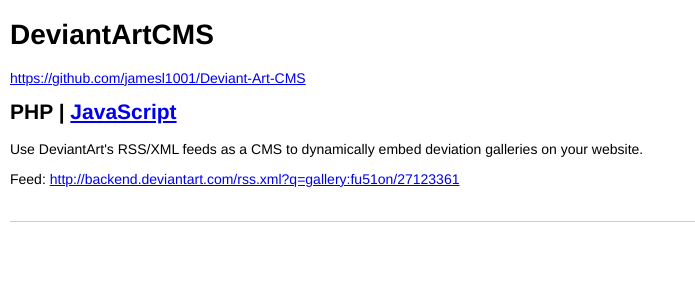
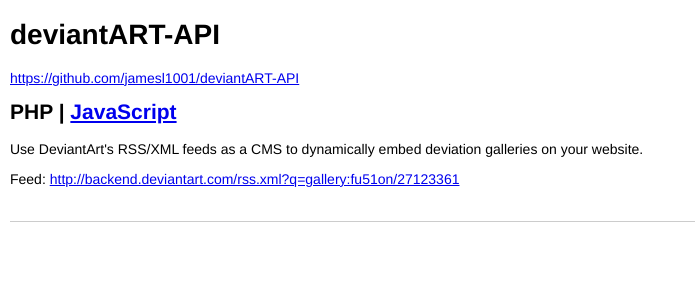
Before and after one commit to jamesl1001/deviantART-API, a PHP site: page / in a window 1280 px wide. Shown: the top 300 px of the page, without its empty margins (0-695 px from the left). Run offline with PHP 8.4, Linux system fonts and the light colour scheme; data that the repository does not hold is empty.

Commit message:
Update URL, title and meta description

```diff
--- a/index.php
+++ b/index.php
@@ -2,14 +2,14 @@
 <html>
 <head>
     <meta charset="utf-8">
-    <meta name="description" content="How to utilise DeviantArt's feeds as a CMS"/>
+    <meta name="description" content="Use DeviantArt's RSS/XML feeds as a CMS to dynamically embed deviation galleries on your website"/>
     <meta name="author" content="James Alexander Lee"/>
-    <title>DeviantArtCMS</title>
+    <title>deviantART-API</title>
     <link rel="stylesheet" type="text/css" href="styles.css" />
 </head>
 <body>
-    <h1>DeviantArtCMS</h1>
-    <p><a href="https://github.com/jamesl1001/Deviant-Art-CMS" target="_blank">https://github.com/jamesl1001/Deviant-Art-CMS</a></p>
+    <h1>deviantART-API</h1>
+    <p><a href="https://github.com/jamesl1001/deviantART-API" target="_blank">https://github.com/jamesl1001/deviantART-API</a></p>
     <h2>PHP | <a href="index2">JavaScript</a></h2>
     <p>Use DeviantArt's RSS/XML feeds as a CMS to dynamically embed deviation galleries on your website.</p>
     <p>Feed: <a href="http://backend.deviantart.com/rss.xml?q=gallery:fu51on/27123361" target="_blank">http://backend.deviantart.com/rss.xml?q=gallery:fu51on/27123361</a></p>
```
Also changed, not shown: index2.php (+4 -4 lines).
